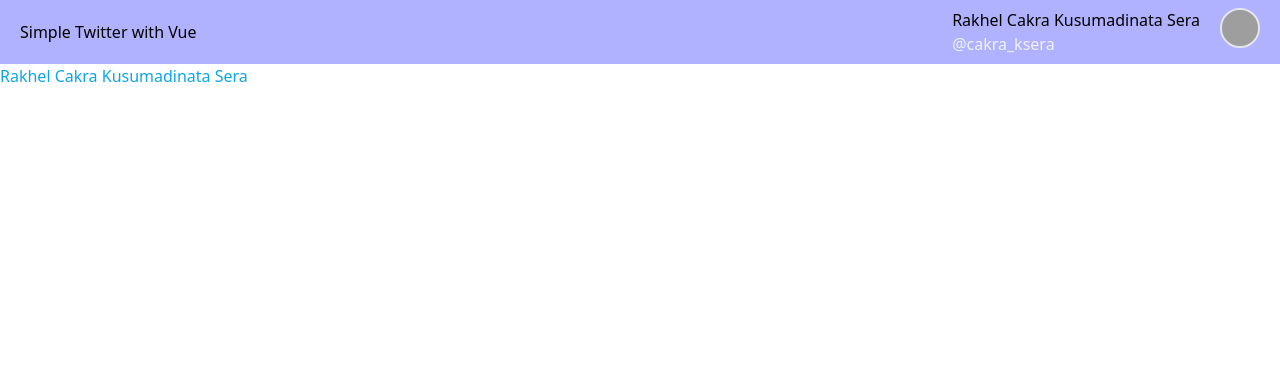
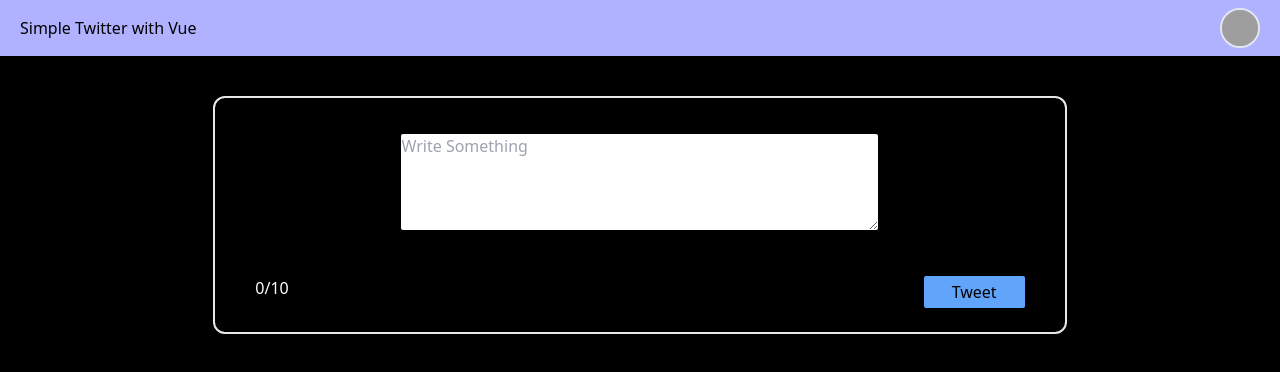
Before and after one commit to BlackMoonC/clone-twitter, a Vue app: page / in a window 1280 px wide. Shown: the top 372 px of the page. Built offline with nearby package versions, Linux system fonts and the light colour scheme; grey boxes are pictures that could not be loaded.

Commit message:
done component tweet input

```diff
--- a/src/App.vue
+++ b/src/App.vue
@@ -1,18 +1,20 @@
 <template>
   <main>
     <NavbarMain />
-    <h1 class="text-sky-500">{{ user.fullname }}</h1>
+    <InputTwitter />
   </main>
 </template>
 
 <script>
 import NavbarMain from "./components/Navbar/NavbarMain.vue";
 import { computed } from "vue";
+import InputTwitter from "./components/InputTwitter/InputTwitter.vue";
 
 export default {
   name: "App",
   components: {
     NavbarMain,
+    InputTwitter,
   },
   data() {
     return {
@@ -36,4 +38,7 @@ export default {
 
 <style>
 @import "./style.css";
+body {
+  background-color: black;
+}
 </style>
--- a/src/components/HelloWorld.vue
+++ /dev/null
@@ -1,58 +0,0 @@
-<template>
-  <div class="hello">
-    <h1>{{ msg }}</h1>
-    <p>
-      For a guide and recipes on how to configure / customize this project,<br>
-      check out the
-      <a href="https://cli.vuejs.org" target="_blank" rel="noopener">vue-cli documentation</a>.
-    </p>
-    <h3>Installed CLI Plugins</h3>
-    <ul>
-      <li><a href="https://github.com/vuejs/vue-cli/tree/dev/packages/%40vue/cli-plugin-babel" target="_blank" rel="noopener">babel</a></li>
-      <li><a href="https://github.com/vuejs/vue-cli/tree/dev/packages/%40vue/cli-plugin-eslint" target="_blank" rel="noopener">eslint</a></li>
-    </ul>
-    <h3>Essential Links</h3>
-    <ul>
-      <li><a href="https://vuejs.org" target="_blank" rel="noopener">Core Docs</a></li>
-      <li><a href="https://forum.vuejs.org" target="_blank" rel="noopener">Forum</a></li>
-      <li><a href="https://chat.vuejs.org" target="_blank" rel="noopener">Community Chat</a></li>
-      <li><a href="https://twitter.com/vuejs" target="_blank" rel="noopener">Twitter</a></li>
-      <li><a href="https://news.vuejs.org" target="_blank" rel="noopener">News</a></li>
-    </ul>
-    <h3>Ecosystem</h3>
-    <ul>
-      <li><a href="https://router.vuejs.org" target="_blank" rel="noopener">vue-router</a></li>
-      <li><a href="https://vuex.vuejs.org" target="_blank" rel="noopener">vuex</a></li>
-      <li><a href="https://github.com/vuejs/vue-devtools#vue-devtools" target="_blank" rel="noopener">vue-devtools</a></li>
-      <li><a href="https://vue-loader.vuejs.org" target="_blank" rel="noopener">vue-loader</a></li>
-      <li><a href="https://github.com/vuejs/awesome-vue" target="_blank" rel="noopener">awesome-vue</a></li>
-    </ul>
-  </div>
-</template>
-
-<script>
-export default {
-  name: 'HelloWorld',
-  props: {
-    msg: String
-  }
-}
-</script>
-
-<!-- Add "scoped" attribute to limit CSS to this component only -->
-<style scoped>
-h3 {
-  margin: 40px 0 0;
-}
-ul {
-  list-style-type: none;
-  padding: 0;
-}
-li {
-  display: inline-block;
-  margin: 0 10px;
-}
-a {
-  color: #42b983;
-}
-</style>
--- /dev/null
+++ b/src/components/InputTwitter/InputTwitter.vue
@@ -0,0 +1,52 @@
+<template>
+  <div
+    class="border-2 rounded-sm container text-center mx-auto w-8/12 mt-10 rounded-xl"
+  >
+    <textarea
+      class="mb-10 mt-9 rounded-sm"
+      placeholder="Write Something"
+      v-model="message"
+      rows="4"
+      cols="50"
+      ref="inputan"
+    ></textarea>
+    <div class="flex justify-between px-10 pb-6">
+      <p class="text-white">{{ message.length }}/10</p>
+      <button
+        class="bg-blue-400 px-7 py-1 rounded-sm disabled:bg-blue-300 disabled:text-white"
+        :disabled="isButtonDisabled"
+        @click="checked"
+      >
+        Tweet
+      </button>
+    </div>
+  </div>
+</template>
+
+<script>
+export default {
+  data() {
+    return {
+      message: "",
+      inputLimit: 0,
+    };
+  },
+  methods: {
+    checked() {
+      console.info("Jalan");
+    },
+  },
+  computed: {
+    isButtonDisabled() {
+      if (this.message.length >= 10) {
+        console.info("Jalan Up");
+        return true;
+      } else {
+        console.info("Jalan Down");
+        return false;
+      }
+    },
+  },
+};
+</script>
+<style scoped></style>
--- a/src/components/Navbar/NavbarMain.vue
+++ b/src/components/Navbar/NavbarMain.vue
@@ -3,8 +3,8 @@
     <h1><a href="#">Simple Twitter with Vue</a></h1>
     <div class="user-profile flex">
       <div class="mr-5">
-        <p>{{ fullname }}</p>
-        <p class="text-[#EEF1FF]">{{ username }}</p>
+        <p>{{ fullname.value }}</p>
+        <p class="text-[#EEF1FF]">{{ username.value }}</p>
       </div>
       <BorderImg :url="avatarDataUrl" width="40" height="40" />
     </div>
```
